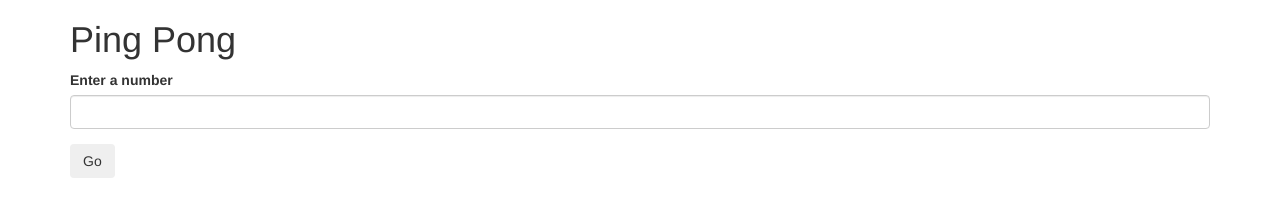
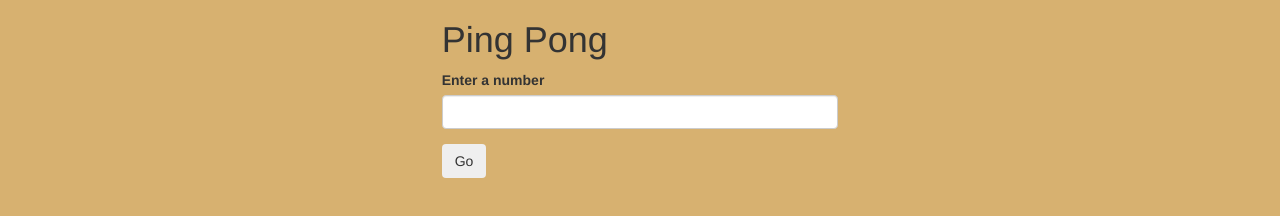
Before and after one commit to stok0102/pingpong, a plain HTML site: page index.html in a window 1280 px wide. Drawn offline with Linux system fonts and the light colour scheme.

Commit message:
added css; background color and button hover

```diff
--- a/css/styles.css
+++ b/css/styles.css
@@ -1 +1,7 @@
-/*This file is for your custom css.  All yours*/
+html {
+  background-color: #D7B170;
+}
+
+.btn:hover {
+  cursor: pointer;
+}
--- a/index.html
+++ b/index.html
@@ -9,7 +9,7 @@
     <script src="js/scripts.js" type="text/javascript"></script>
   </head>
   <body>
-   <div class="container">
+   <div class="container col-sm-4 col-sm-offset-4">
      <h1>Ping Pong</h1>
      <form>
        <div class="form-group">
```
Also changed, not shown: 1 other file.
